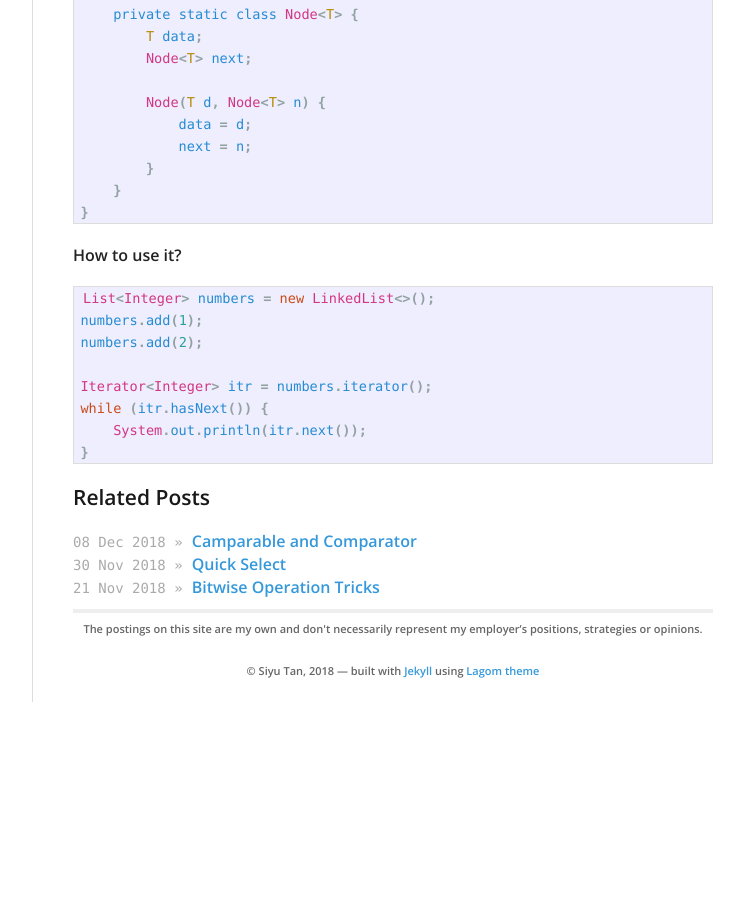
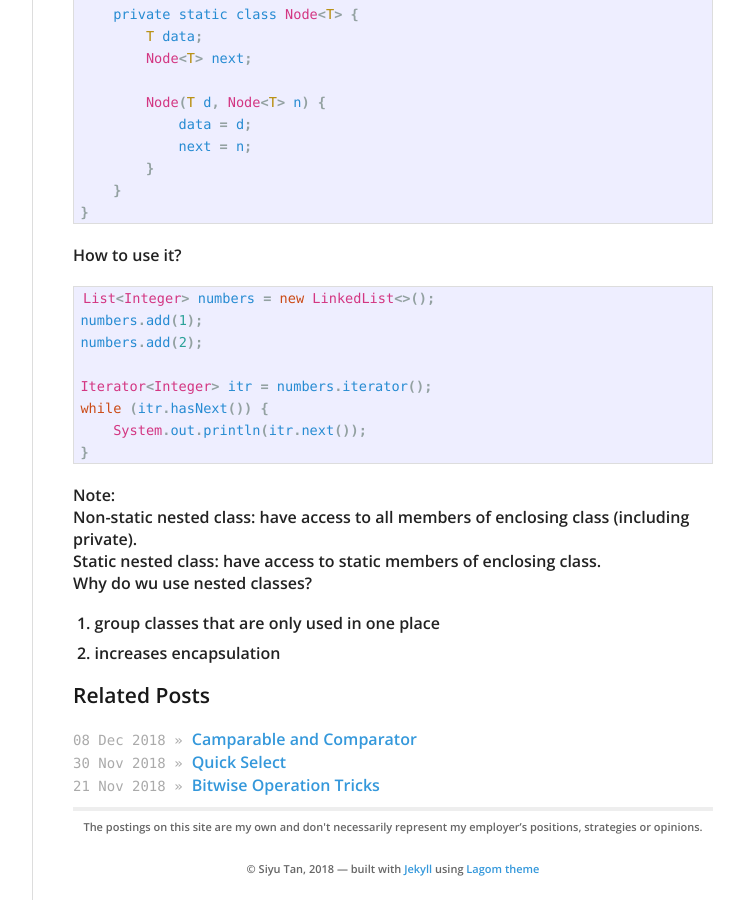
Before and after one commit to siyuboomboom/siyuboomboom.github.io, a Jekyll site: the page built from _posts/2018-11-02-Iterator-and-Iterable.md, in a window 1280 px wide and 900 px high, scrolled down 1200 px. Shown: the whole window, without its empty margins (378-1122 px from the left). Built offline with Jekyll 4.4.1, drawn with Linux system fonts in a browser that asks for light colours; before the commit the page ends 1902 px from its top, so only the background shows below that.

Commit message:
edit nested class in iterator

```diff
--- a/_posts/2018-11-02-Iterator-and-Iterable.md
+++ b/_posts/2018-11-02-Iterator-and-Iterable.md
@@ -78,3 +78,10 @@ while (itr.hasNext()) {
     System.out.println(itr.next());
 }
 {% endhighlight %}
+
+Note:
+Non-static nested class: have access to all members of enclosing class (including private).
+Static nested class: have access to static members of enclosing class.
+Why do wu use nested classes?
+1. group classes that are only used in one place
+2. increases encapsulation
```
